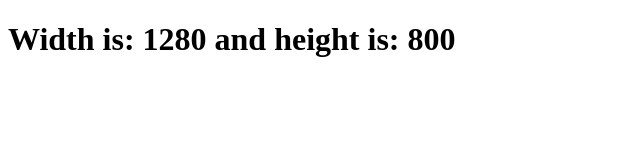
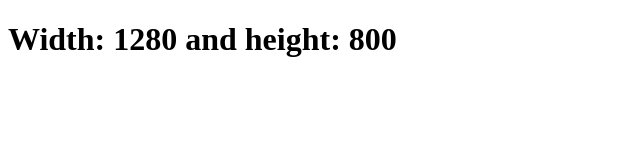
Before and after one commit to acciojob/screen-size-iamsaikatdas, a website: page main.html in a window 1280 px wide. Shown: the whole page, without its empty margins (0-640 px from the left). Drawn offline with Linux system fonts and the light colour scheme.

Commit message:
created a submission

```diff
--- a/main.html
+++ b/main.html
@@ -9,7 +9,7 @@
 <body>
 	<!-- the entire body must be written by student -->
 	<div id="width-height">
-		<h1>Width is: <span id="widths"></span> and height is: <span id='heights'></span> </h1>
+		<h1>Width: <span id="widths"></span> and height: <span id='heights'></span> </h1>
 	</div>
     <script type="text/javascript" src="./script.js">
 </script>
--- a/script.js
+++ b/script.js
@@ -5,8 +5,6 @@ let heig = document.getElementById('heights')
 let width = window.innerWidth;
 let height = window.innerHeight;
 
-console.log("Initial window width:", width);
-console.log("Initial window height:", height);
 
 wid.innerText = width;
 heig.innerText = height
```
